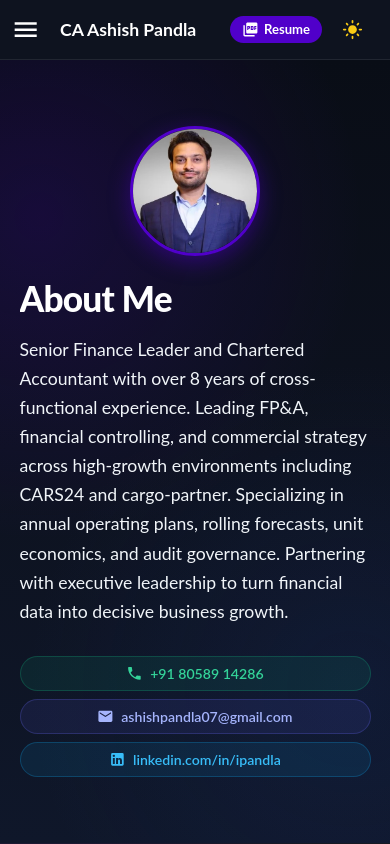
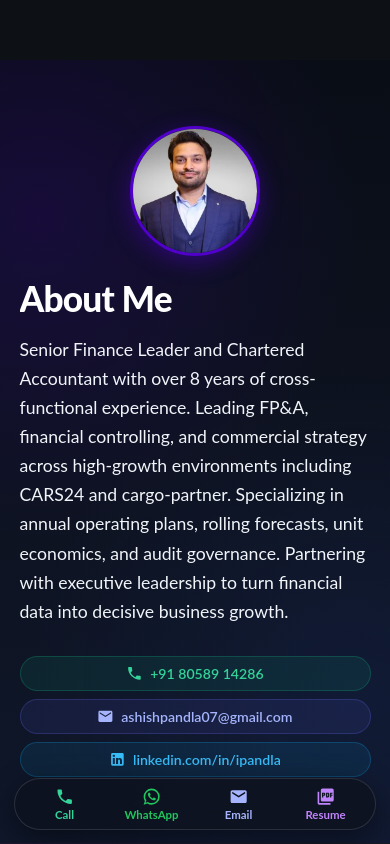
Before and after one commit to Ashishpandla07/Portfolio, a React (Create React App) app: page / in a window 390 px wide. Shown: the top 844 px of the page. Built offline with nearby package versions, Linux system fonts and the light colour scheme.

Commit message:
feat(mobile): add bottom quick-actions, scroll-to-top button, and reading progress bar

```diff
--- a/src/assets/styles/Navigation.scss
+++ b/src/assets/styles/Navigation.scss
@@ -171,9 +171,12 @@
   }
 }
 
-/* Mobile Header Bar */
-.mobile-top-bar {
-  display: none;
+/* Mobile-only interactive elements: Strictly hidden on desktop web version */
+.mobile-top-bar,
+.mobile-bottom-bar,
+.mobile-scroll-top-btn,
+.mobile-scroll-progress-bar {
+  display: none !important;
 }
 
 /* Mobile Drawer Styling */
@@ -424,6 +427,40 @@
         color: #334155;
       }
     }
+
+    .mobile-scroll-top-btn {
+      background: rgba(80, 0, 202, 0.95);
+      color: #ffffff;
+      box-shadow: 0 4px 16px rgba(80, 0, 202, 0.35);
+    }
+
+    .mobile-bottom-bar {
+      background: rgba(255, 255, 255, 0.92);
+      border-color: rgba(0, 0, 0, 0.1);
+      box-shadow: 0 8px 30px rgba(0, 0, 0, 0.14);
+
+      .action-pill-item {
+        &.call {
+          color: #047857;
+          &:active { background: rgba(16, 185, 129, 0.14); }
+        }
+
+        &.whatsapp {
+          color: #15803d;
+          &:active { background: rgba(34, 197, 94, 0.14); }
+        }
+
+        &.email {
+          color: #4338ca;
+          &:active { background: rgba(99, 102, 241, 0.14); }
+        }
+
+        &.resume {
+          color: #6e00ff;
+          &:active { background: rgba(110, 0, 255, 0.14); }
+        }
+      }
+    }
   }
 }
 
@@ -475,6 +512,13 @@
         font-size: 1.05rem;
         font-weight: 700;
         color: #ffffff;
+        cursor: pointer;
+        user-select: none;
+        transition: opacity 0.2s ease;
+
+        &:active {
+          opacity: 0.75;
+        }
       }
     }
 
@@ -500,5 +544,133 @@
         }
       }
     }
+
+    /* Reading Progress Indicator Bar */
+    .mobile-scroll-progress-bar {
+      display: block !important;
+      position: absolute;
+      bottom: 0;
+      left: 0;
+      height: 2.5px;
+      background: linear-gradient(90deg, #5000ca 0%, #a855f7 50%, #38bdf8 100%);
+      transition: width 0.08s linear;
+      z-index: 1001;
+      pointer-events: none;
+    }
+  }
+
+  /* Mobile Floating Scroll-to-Top Button */
+  .mobile-scroll-top-btn {
+    display: flex !important;
+    align-items: center;
+    justify-content: center;
+    position: fixed;
+    bottom: 74px;
+    right: 16px;
+    width: 42px;
+    height: 42px;
+    border-radius: 50%;
+    background: rgba(80, 0, 202, 0.9);
+    backdrop-filter: blur(12px);
+    -webkit-backdrop-filter: blur(12px);
+    border: 1px solid rgba(255, 255, 255, 0.25);
+    color: #ffffff;
+    box-shadow: 0 4px 18px rgba(80, 0, 202, 0.45);
+    z-index: 997;
+    cursor: pointer;
+    opacity: 0;
+    transform: translateY(14px) scale(0.85);
+    pointer-events: none;
+    transition: opacity 0.25s ease, transform 0.25s ease, background-color 0.2s ease;
+
+    &.visible {
+      opacity: 1;
+      transform: translateY(0) scale(1);
+      pointer-events: auto;
+    }
+
+    &:active {
+      transform: scale(0.92);
+    }
+
+    svg {
+      font-size: 1.5rem;
+    }
+  }
+
+  /* Mobile Floating Bottom Quick-Action Bar */
+  .mobile-bottom-bar {
+    display: flex !important;
+    align-items: center;
+    justify-content: space-around;
+    position: fixed;
+    bottom: 14px;
+    left: 14px;
+    right: 14px;
+    max-width: 420px;
+    margin: 0 auto;
+    height: 52px;
+    padding: 4px 8px;
+    box-sizing: border-box;
+    background: rgba(14, 19, 31, 0.88);
+    backdrop-filter: blur(16px);
+    -webkit-backdrop-filter: blur(16px);
+    border: 1px solid rgba(255, 255, 255, 0.12);
+    border-radius: 30px;
+    box-shadow: 0 8px 30px rgba(0, 0, 0, 0.45);
+    z-index: 998;
+    gap: 4px;
+
+    .action-pill-item {
+      flex: 1;
+      display: flex;
+      flex-direction: column;
+      align-items: center;
+      justify-content: center;
+      gap: 2px;
+      padding: 4px 6px;
+      border-radius: 18px;
+      text-decoration: none;
+      color: #94a3b8;
+      font-size: 0.68rem;
+      font-weight: 700;
+      transition: all 0.2s ease;
+
+      .action-pill-icon {
+        font-size: 1.15rem;
+      }
+
+      &.call {
+        color: #34d399;
+        &:active {
+          background: rgba(16, 185, 129, 0.2);
+          transform: scale(0.95);
+        }
+      }
+
+      &.whatsapp {
+        color: #22c55e;
+        &:active {
+          background: rgba(34, 197, 94, 0.2);
+          transform: scale(0.95);
+        }
+      }
+
+      &.email {
+        color: #a5b4fc;
+        &:active {
+          background: rgba(99, 102, 241, 0.2);
+          transform: scale(0.95);
+        }
+      }
+
+      &.resume {
+        color: #c084fc;
+        &:active {
+          background: rgba(168, 85, 247, 0.2);
+          transform: scale(0.95);
+        }
+      }
+    }
   }
 }
--- a/src/assets/styles/Print.scss
+++ b/src/assets/styles/Print.scss
@@ -72,7 +72,10 @@
   .MuiInputBase-root,
   .collapsed-preview-bar,
   .mobile_social_icons,
-  .mobile-profile-photo {
+  .mobile-profile-photo,
+  .mobile-bottom-bar,
+  .mobile-scroll-top-btn,
+  .mobile-scroll-progress-bar {
     display: none !important;
     visibility: hidden !important;
     height: 0 !important;
--- a/src/components/Navigation.tsx
+++ b/src/components/Navigation.tsx
@@ -1,4 +1,4 @@
-import React, { useState } from "react";
+import React, { useState, useEffect } from "react";
 import Drawer from '@mui/material/Drawer';
 import IconButton from '@mui/material/IconButton';
 import PersonIcon from '@mui/icons-material/Person';
@@ -8,6 +8,9 @@ import EmojiEventsIcon from '@mui/icons-material/EmojiEvents';
 import SchoolIcon from '@mui/icons-material/School';
 import InterestsIcon from '@mui/icons-material/Interests';
 import EmailIcon from '@mui/icons-material/Email';
+import PhoneIcon from '@mui/icons-material/Phone';
+import WhatsAppIcon from '@mui/icons-material/WhatsApp';
+import KeyboardArrowUpIcon from '@mui/icons-material/KeyboardArrowUp';
 import PictureAsPdfIcon from '@mui/icons-material/PictureAsPdf';
 import DarkModeIcon from '@mui/icons-material/DarkMode';
 import LightModeIcon from '@mui/icons-material/LightMode';
@@ -33,6 +36,22 @@ const navItems = [
 function Navigation({ parentToChild, modeChange }: NavigationProps) {
   const { mode } = parentToChild;
   const [mobileOpen, setMobileOpen] = useState<boolean>(false);
+  const [scrollProgress, setScrollProgress] = useState<number>(0);
+  const [showScrollTop, setShowScrollTop] = useState<boolean>(false);
+
+  useEffect(() => {
+    const handleScroll = () => {
+      const totalHeight = document.documentElement.scrollHeight - window.innerHeight;
+      if (totalHeight > 0) {
+        const currentProgress = (window.scrollY / totalHeight) * 100;
+        setScrollProgress(Math.min(100, Math.max(0, currentProgress)));
+      }
+      setShowScrollTop(window.scrollY > 320);
+    };
+
+    window.addEventListener('scroll', handleScroll, { passive: true });
+    return () => window.removeEventListener('scroll', handleScroll);
+  }, []);
 
   const handleDrawerToggle = () => {
     setMobileOpen((prev) => !prev);
@@ -124,6 +143,13 @@ function Navigation({ parentToChild, modeChange }: NavigationProps) {
 
       {/* Mobile Sticky Top Header */}
       <header className="mobile-top-bar">
+        {/* Subtle Reading Progress Indicator on Mobile */}
+        <div
+          className="mobile-scroll-progress-bar"
+          style={{ width: `${scrollProgress}%` }}
+          aria-hidden="true"
+        />
+
         <div className="mobile-bar-left">
           <IconButton
             className="hamburger-btn"
@@ -142,7 +168,15 @@ function Navigation({ parentToChild, modeChange }: NavigationProps) {
           >
             <MenuIcon sx={{ fontSize: '1.75rem', color: mode === 'dark' ? '#ffffff' : '#0f172a' }} />
           </IconButton>
-          <span className="mobile-bar-title">CA Ashish Pandla</span>
+          <span
+            className="mobile-bar-title"
+            onClick={() => window.scrollTo({ top: 0, behavior: 'smooth' })}
+            role="button"
+            tabIndex={0}
+            title="Tap to scroll back to top"
+          >
+            CA Ashish Pandla
+          </span>
         </div>
 
         <div className="mobile-bar-right">
@@ -187,6 +221,48 @@ function Navigation({ parentToChild, modeChange }: NavigationProps) {
       >
         {renderSidebarContent(true)}
       </Drawer>
+
+      {/* Mobile Floating Scroll-to-Top Button (Mobile Only <= 992px) */}
+      <button
+        className={`mobile-scroll-top-btn ${showScrollTop ? 'visible' : ''}`}
+        onClick={() => window.scrollTo({ top: 0, behavior: 'smooth' })}
+        aria-label="Scroll back to top"
+        title="Scroll to top"
+      >
+        <KeyboardArrowUpIcon />
+      </button>
+
+      {/* Mobile Floating Quick-Action Bar (Mobile Only <= 992px) */}
+      <nav className="mobile-bottom-bar" aria-label="Quick contact actions">
+        <a href="tel:+918058914286" className="action-pill-item call" aria-label="Call Ashish Pandla">
+          <PhoneIcon className="action-pill-icon" />
+          <span>Call</span>
+        </a>
+        <a
+          href="https://wa.me/918058914286?text=Hi%20Ashish,%20I%20viewed%20your%20portfolio"
+          target="_blank"
+          rel="noopener noreferrer"
+          className="action-pill-item whatsapp"
+          aria-label="Chat on WhatsApp"
+        >
+          <WhatsAppIcon className="action-pill-icon" />
+          <span>WhatsApp</span>
+        </a>
+        <a href="mailto:ashishpandla07@gmail.com" className="action-pill-item email" aria-label="Email Ashish Pandla">
+          <EmailIcon className="action-pill-icon" />
+          <span>Email</span>
+        </a>
+        <a
+          href={`${process.env.PUBLIC_URL || ''}/Resume-Ashish.pdf`}
+          target="_blank"
+          rel="noopener noreferrer"
+          className="action-pill-item resume"
+          aria-label="View Resume PDF"
+        >
+          <PictureAsPdfIcon className="action-pill-icon" />
+          <span>Resume</span>
+        </a>
+      </nav>
     </>
   );
 }
--- a/src/index.scss
+++ b/src/index.scss
@@ -170,6 +170,7 @@ p, a, h1, h2, h3, h4, h5, label, button {
     width: 100% !important;
     max-width: 100% !important;
     padding-top: 60px;
+    padding-bottom: 72px;
   }
 
   .items-container {
```
